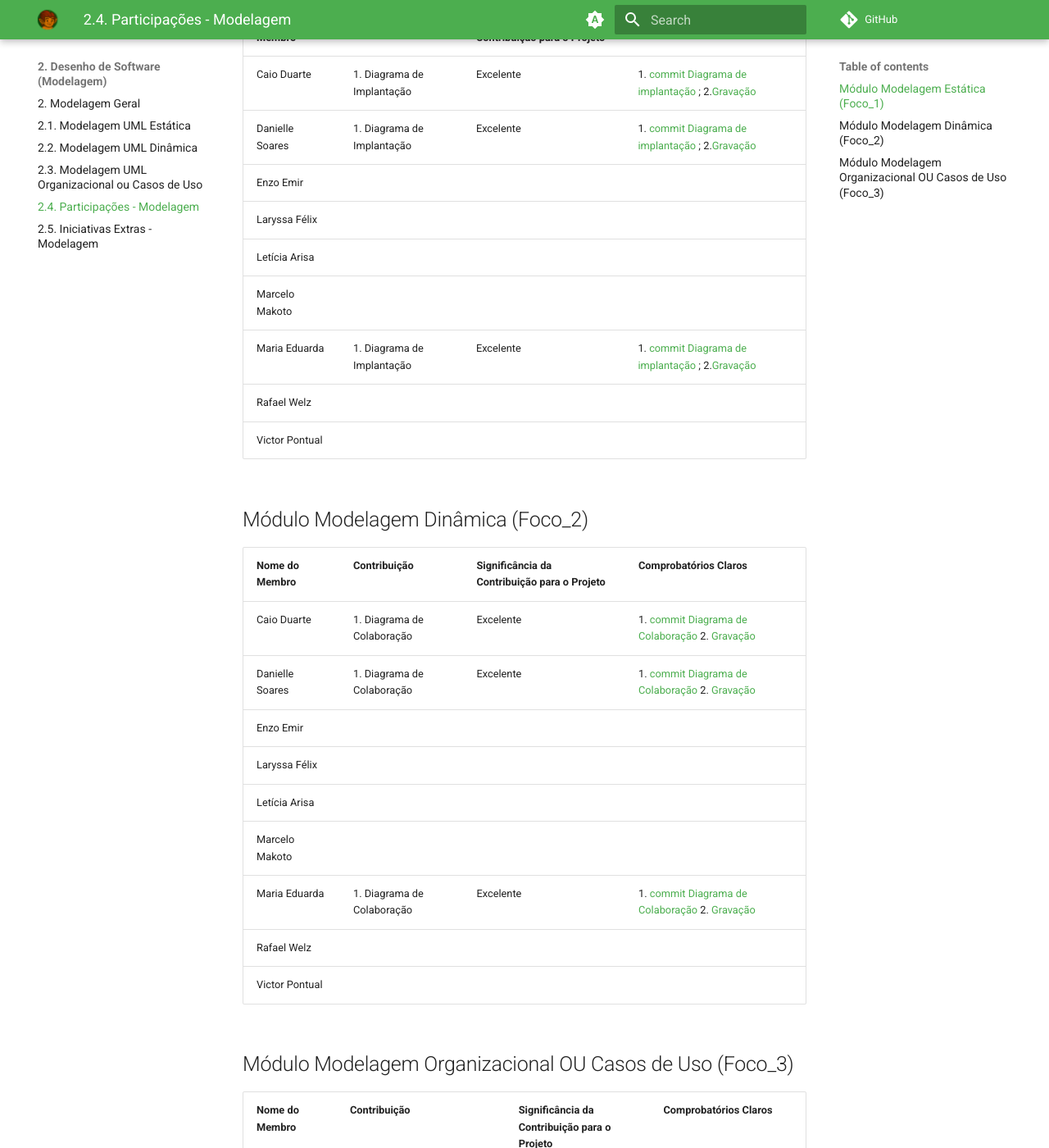
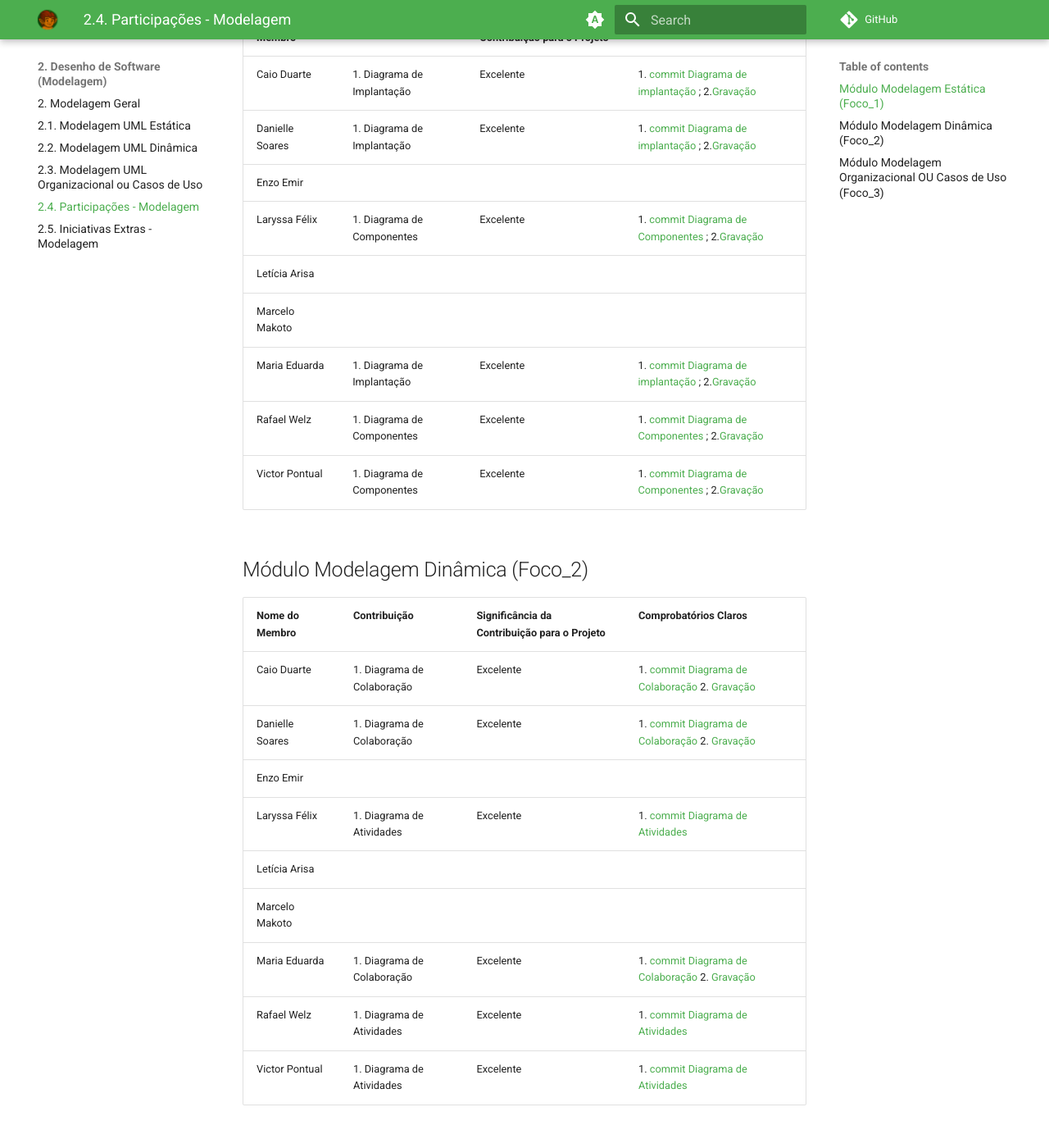
Before and after one commit to UnBArqDsw2025-2-Turma01/2025.2-T01-G1_JogoDigital_Entrega_02, an MkDocs documentation site: the page built from docs/Modelagem/2.4.ParticipacoesModelagem.md, in a window 1280 px wide and 1400 px high, scrolled down 342 px. Shown: the whole window at 82% size. Built offline with MkDocs 1.6.1 and Material for MkDocs 9.7.7, drawn with Linux system fonts in a browser that asks for light colours.

Commit message:
docs: tabela de participacao

```diff
--- a/docs/Modelagem/2.4.ParticipacoesModelagem.md
+++ b/docs/Modelagem/2.4.ParticipacoesModelagem.md
@@ -9,12 +9,12 @@ Breve relato sobre as participações/contribuições de cada membro à entrega.
 | Caio Duarte     | 1. Diagrama de Implantação   | Excelente  |  1. [commit Diagrama de implantação](https://github.com/UnBArqDsw2025-2-Turma01/2025.2-T01-G1_JogoDigital_Entrega_02/commit/53a195992e1eaaef60f93ebe71676c5b3474c292) ; 2.[Gravação](https://youtu.be/Z9hxflRPTf0?si=i-KwVYkAY0yN0mI3) |
 | Danielle Soares | 1. Diagrama de Implantação   | Excelente  |  1. [commit Diagrama de implantação](https://github.com/UnBArqDsw2025-2-Turma01/2025.2-T01-G1_JogoDigital_Entrega_02/commit/53a195992e1eaaef60f93ebe71676c5b3474c292) ; 2.[Gravação](https://youtu.be/Z9hxflRPTf0?si=i-KwVYkAY0yN0mI3) |
 | Enzo Emir       |              |                                              |                       |
-| Laryssa Félix   |              |                                              |                       |
+| Laryssa Félix   | 1. Diagrama de Componentes     | Excelente                  |  1. [commit Diagrama de Componentes](https://github.com/UnBArqDsw2025-2-Turma01/2025.2-T01-G1_JogoDigital_Entrega_02/commit/20263d6963600ec198a19d631066d811b22c6163) ; 2.[Gravação](https://www.youtube.com/embed/fH08iYdSeAY?si=6hTKulXRuigWaGRV)                       |
 | Letícia Arisa   |              |                                              |                       |
 | Marcelo Makoto  |              |                                              |                       |
 | Maria Eduarda   |  1. Diagrama de Implantação   | Excelente  |  1. [commit Diagrama de implantação](https://github.com/UnBArqDsw2025-2-Turma01/2025.2-T01-G1_JogoDigital_Entrega_02/commit/53a195992e1eaaef60f93ebe71676c5b3474c292) ; 2.[Gravação](https://youtu.be/Z9hxflRPTf0?si=i-KwVYkAY0yN0mI3) |
-| Rafael Welz     |              |                                              |                       |
-| Victor Pontual  |              |                                              |                       |
+| Rafael Welz     |1. Diagrama de Componentes     | Excelente                  |  1. [commit Diagrama de Componentes](https://github.com/UnBArqDsw2025-2-Turma01/2025.2-T01-G1_JogoDigital_Entrega_02/commit/20263d6963600ec198a19d631066d811b22c6163) ; 2.[Gravação](https://www.youtube.com/embed/fH08iYdSeAY?si=6hTKulXRuigWaGRV)                       |
+| Victor Pontual  |1. Diagrama de Componentes     | Excelente                  |  1. [commit Diagrama de Componentes](https://github.com/UnBArqDsw2025-2-Turma01/2025.2-T01-G1_JogoDigital_Entrega_02/commit/20263d6963600ec198a19d631066d811b22c6163) ; 2.[Gravação](https://www.youtube.com/embed/fH08iYdSeAY?si=6hTKulXRuigWaGRV)                       |
 
 
 ## Módulo Modelagem Dinâmica (Foco_2)
@@ -24,12 +24,12 @@ Breve relato sobre as participações/contribuições de cada membro à entrega.
 | Caio Duarte     | 1. Diagrama de Colaboração     | Excelente           | 1. [commit Diagrama de Colaboração](https://github.com/UnBArqDsw2025-2-Turma01/2025.2-T01-G1_JogoDigital_Entrega_02/commit/e4db12b7bd32b99fb5a126590f273dbe368ac9ce)  2. [Gravação](https://youtu.be/FrcAWD1lcNM)                      |
 | Danielle Soares | 1. Diagrama de Colaboração     | Excelente           | 1. [commit Diagrama de Colaboração](https://github.com/UnBArqDsw2025-2-Turma01/2025.2-T01-G1_JogoDigital_Entrega_02/commit/e4db12b7bd32b99fb5a126590f273dbe368ac9ce)  2. [Gravação](https://youtu.be/FrcAWD1lcNM)                      |
 | Enzo Emir       |              |                                              |                       |
-| Laryssa Félix   |              |                                              |                       |
+| Laryssa Félix   | 1. Diagrama de Atividades      |  Excelente                 |  1. [commit Diagrama de Atividades](https://github.com/UnBArqDsw2025-2-Turma01/2025.2-T01-G1_JogoDigital_Entrega_02/commit/48665524a96ac46524309dd843f7290791a2f0cb)                      |
 | Letícia Arisa   |              |                                              |                       |
 | Marcelo Makoto  |              |                                              |                       |
 | Maria Eduarda   | 1. Diagrama de Colaboração     | Excelente           | 1. [commit Diagrama de Colaboração](https://github.com/UnBArqDsw2025-2-Turma01/2025.2-T01-G1_JogoDigital_Entrega_02/commit/e4db12b7bd32b99fb5a126590f273dbe368ac9ce)  2. [Gravação](https://youtu.be/FrcAWD1lcNM)                      |
-| Rafael Welz     |              |                                              |                       |
-| Victor Pontual  |              |                                              |                       |
+| Rafael Welz     | 1. Diagrama de Atividades      |  Excelente                 |  1. [commit Diagrama de Atividades](https://github.com/UnBArqDsw2025-2-Turma01/2025.2-T01-G1_JogoDigital_Entrega_02/commit/48665524a96ac46524309dd843f7290791a2f0cb)                      |
+| Victor Pontual  |1. Diagrama de Atividades      |  Excelente                 |  1. [commit Diagrama de Atividades](https://github.com/UnBArqDsw2025-2-Turma01/2025.2-T01-G1_JogoDigital_Entrega_02/commit/48665524a96ac46524309dd843f7290791a2f0cb)                      |
 
 
 ## Módulo Modelagem Organizacional OU Casos de Uso (Foco_3)
```
